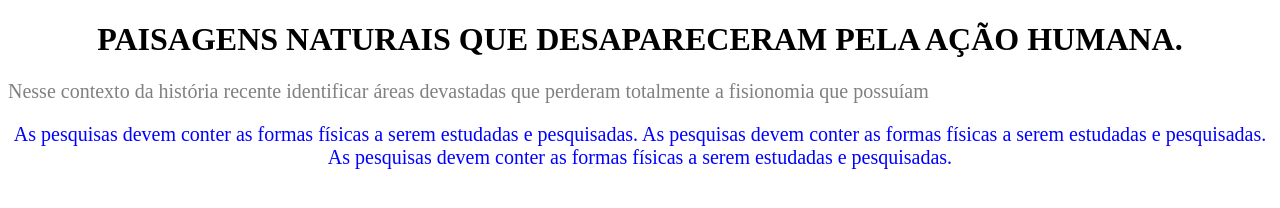
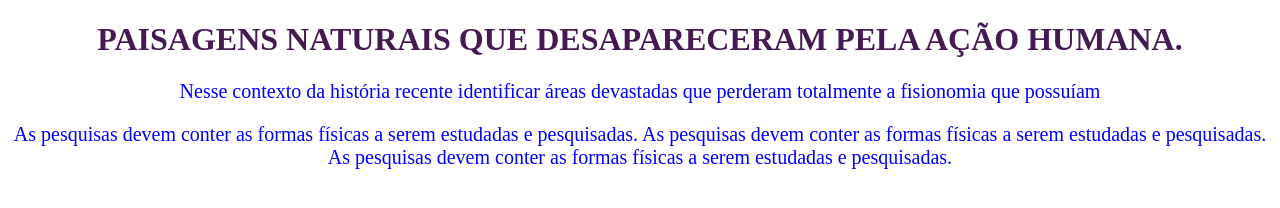
Before and after one commit to evandropeluso/ge-pensamentoc-turma-q, a plain HTML site: page index.html in a window 1280 px wide. Drawn offline with Linux system fonts and the light colour scheme.

Commit message:
desafio customização

```diff
--- a/Style.css
+++ b/Style.css
@@ -12,7 +12,8 @@ body {
     font-size: 32px;
     text-align: center;
     text-transform: uppercase;
-}
+color: #451952;
+
 
 .texto {
     text-align: justify;
```
